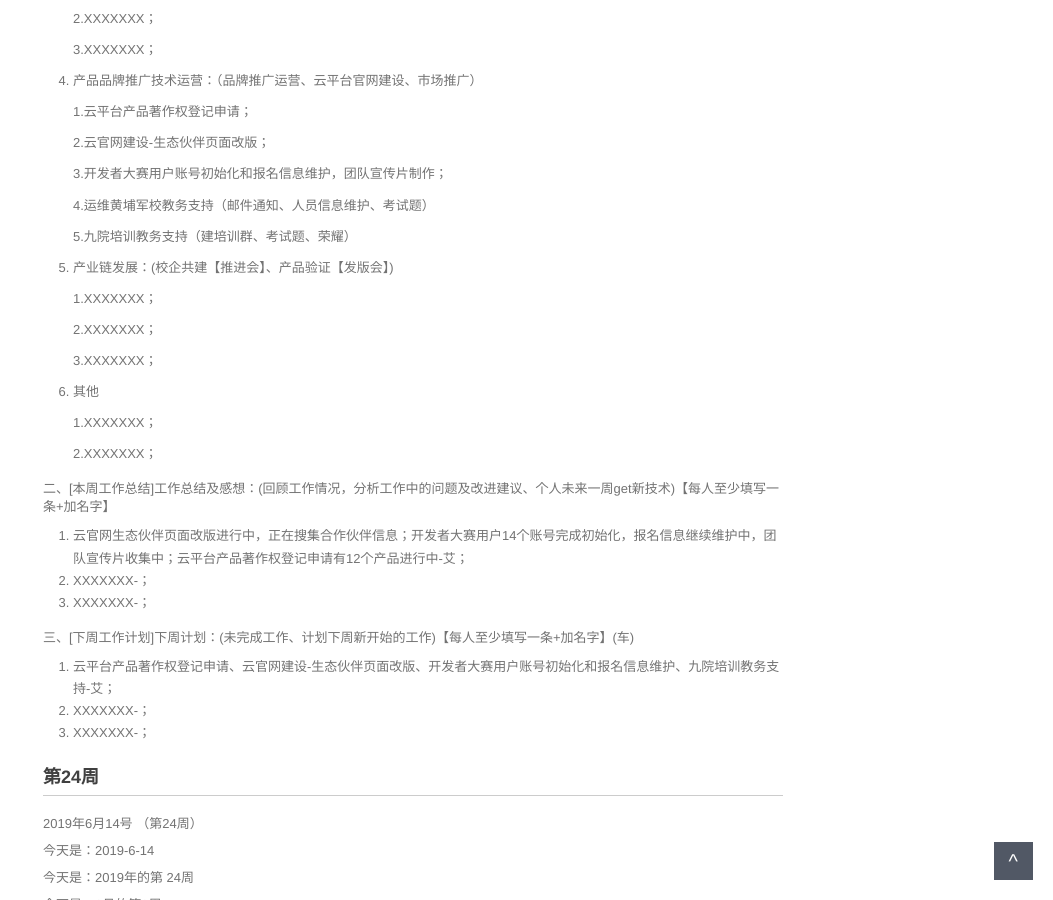
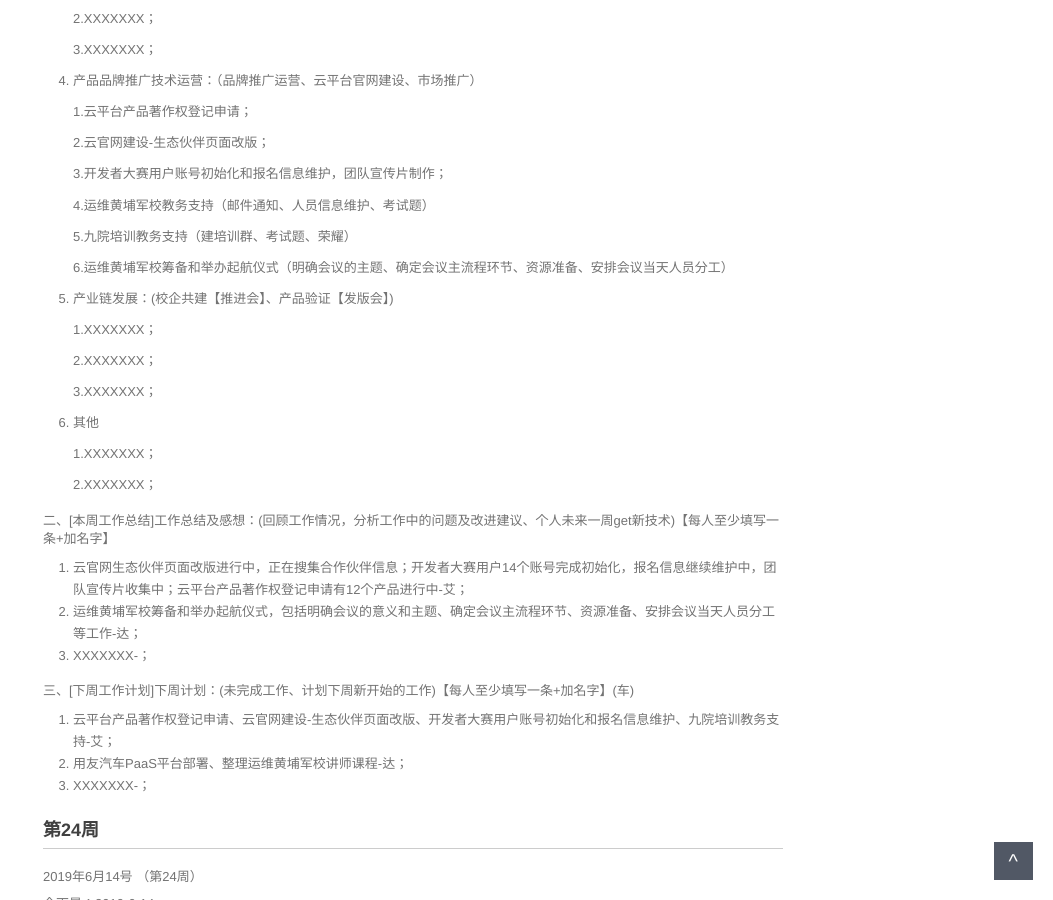
Before and after one commit to walllFlower/blog, a Jekyll site: the page built from _posts/2018-07-17-day_report_cxz.md, in a window 1280 px wide and 900 px high, scrolled down 839 px. Shown: the whole window, without its empty margins (227-1280 px from the left). Built offline with Jekyll 4.4.1, drawn with Linux system fonts in a browser that asks for light colours; comment, search, counter and statistics services are not loaded.

Commit message:
Update 2018-07-17-day_report_cxz.md

```diff
--- a/_posts/2018-07-17-day_report_cxz.md
+++ b/_posts/2018-07-17-day_report_cxz.md
@@ -59,6 +59,8 @@ categories: 技术运营工作周报
 
     5.九院培训教务支持（建培训群、考试题、荣耀）
 
+    6.运维黄埔军校筹备和举办起航仪式（明确会议的主题、确定会议主流程环节、资源准备、安排会议当天人员分工）
+
 5. 产业链发展：(校企共建【推进会】、产品验证【发版会】)
 
     1.XXXXXXX；
@@ -76,13 +78,13 @@ categories: 技术运营工作周报
 二、[本周工作总结]工作总结及感想：(回顾工作情况，分析工作中的问题及改进建议、个人未来一周get新技术)【每人至少填写一条+加名字】
 
 1. 云官网生态伙伴页面改版进行中，正在搜集合作伙伴信息；开发者大赛用户14个账号完成初始化，报名信息继续维护中，团队宣传片收集中；云平台产品著作权登记申请有12个产品进行中-艾；
-2. XXXXXXX-；
+2. 运维黄埔军校筹备和举办起航仪式，包括明确会议的意义和主题、确定会议主流程环节、资源准备、安排会议当天人员分工等工作-达；
 3. XXXXXXX-；
 
 三、[下周工作计划]下周计划：(未完成工作、计划下周新开始的工作)【每人至少填写一条+加名字】(车)
 
 1. 云平台产品著作权登记申请、云官网建设-生态伙伴页面改版、开发者大赛用户账号初始化和报名信息维护、九院培训教务支持-艾；
-2. XXXXXXX-；
+2. 用友汽车PaaS平台部署、整理运维黄埔军校讲师课程-达；
 3. XXXXXXX-；
 
 
```
